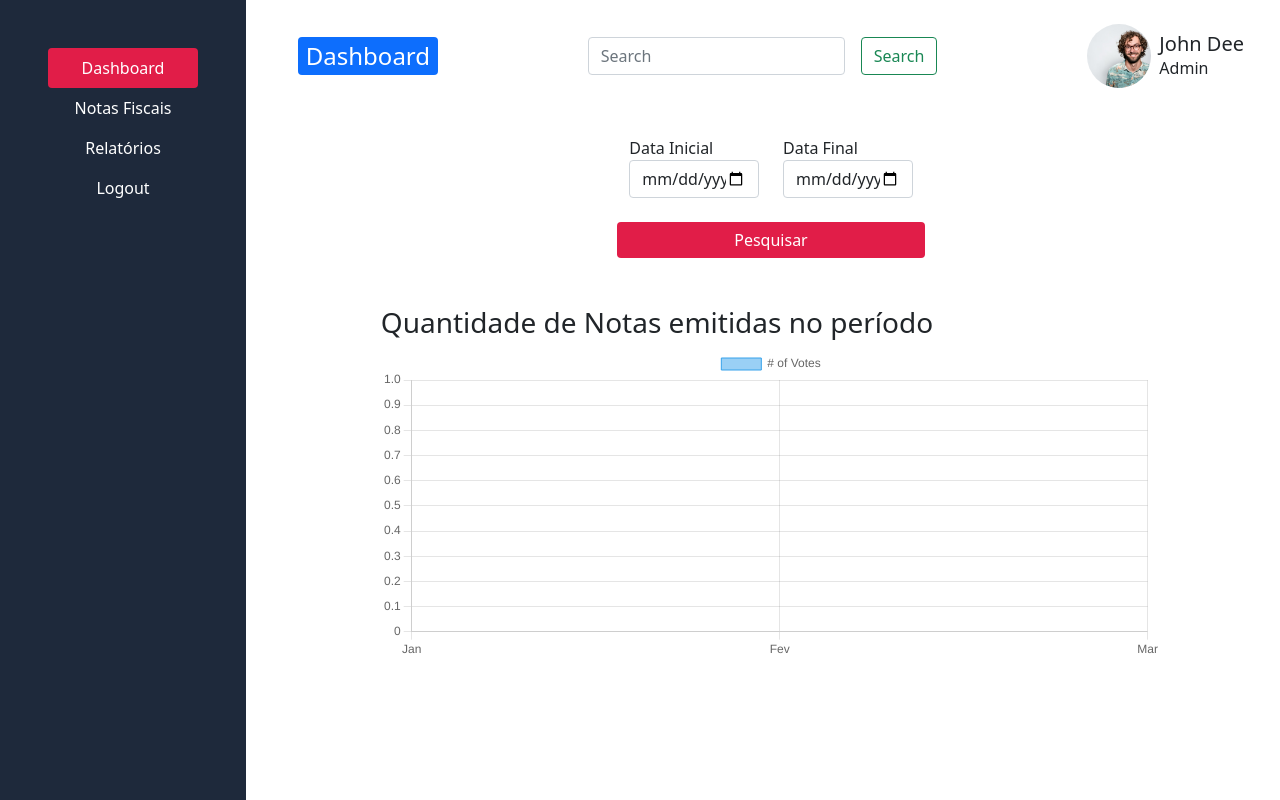
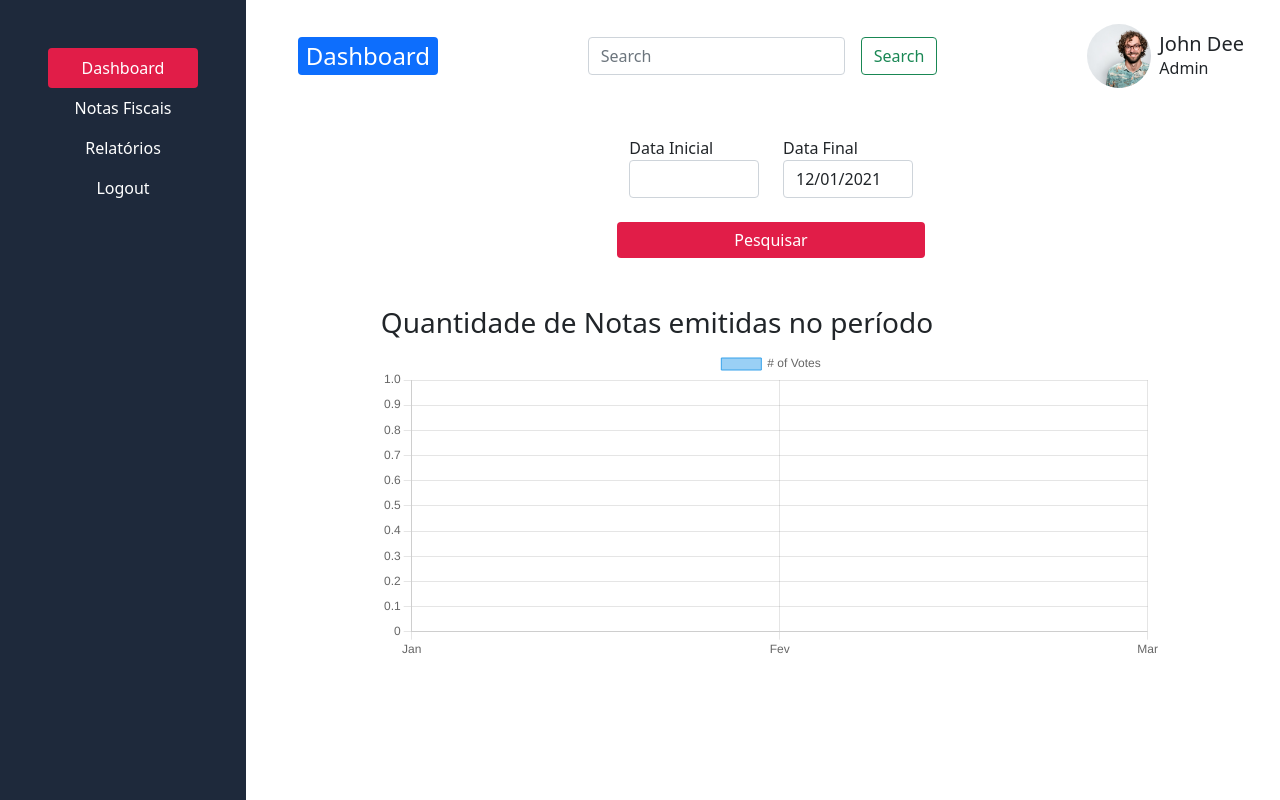
Before and after one commit to dezoliveira/myadmin, a plain HTML site: page src/pages/main.html in a window 1280 px wide. Drawn offline with nearby package versions, Linux system fonts and the light colour scheme.

Commit message:
Just one data panel

```diff
--- a/src/pages/main.html
+++ b/src/pages/main.html
@@ -42,11 +42,32 @@
                     </div>
                 </div>
             </div>
+
+            <!-- Data Search -->
+            <div class="container-fluid col-lg-4 col-md-8 col-sm-12 d-flex justify-content-center flex-column">
+                <div class="row d-flex align-items-center justify-content-center">
+                    <div class="row d-flex align-items-center justify-content-center mt-4">
+                        <div class="col-lg-6 col-sm-12">
+                            <label for="start-date">Data Inicial</label>
+                            <input id="start-date" class="form-control" type="text" value=""/>
+                        </div>
+                        <div class="col-lg-6 col-sm-12">
+                            <label for="end-date">Data Final</label>
+                            <input id="end-date" class="form-control" type="text" value="12/01/2021">
+                        </div>
+                    </div>
+                    <div class="btn-group py-4">
+                        <button id="btn-search" class="btn btn-primary">
+                        Pesquisar
+                        </button>
+                    </div>
+                </div>
+            </div>
             <!-- Nav Content -->
             <div class="tab-content" id="v-pills-tabContent">
                 <!-- Dashboard -->
                 <div class="tab-pane fade show active" id="dashboard-content" role="tabpanel" aria-labelledby="v-pills-dashboard-tab">
-                    <div class="container-fluid col-lg-4 col-md-8 col-sm-12 d-flex justify-content-center flex-column">
+                    <!-- <div class="container-fluid col-lg-4 col-md-8 col-sm-12 d-flex justify-content-center flex-column">
                         <div class="row d-flex align-items-center justify-content-center">
                             <div class="row d-flex align-items-center justify-content-center mt-4">
                                 <div class="col-lg-6 col-sm-12">
@@ -64,7 +85,7 @@
                                 </button>
                             </div>
                         </div>
-                    </div>
+                    </div> -->
                     <div class="container-fluid p-4 col-lg-10 col-md-10 col-sm-12 chart-container">
                         <div>
                             <h3>Quantidade de Notas emitidas no período</h3>
@@ -82,7 +103,7 @@
                 </div>
                 <!-- Invoices -->
                 <div class="tab-pane fade" id="v-pills-profile" role="tabpanel" aria-labelledby="v-pills-profile-tab">
-                    <div class="container-fluid col-lg-4 col-md-8 col-sm-12 d-flex justify-content-center flex-column">
+                    <!-- <div class="container-fluid col-lg-4 col-md-8 col-sm-12 d-flex justify-content-center flex-column">
                         <div class="row d-flex align-items-center justify-content-center">
                             <div class="row d-flex align-items-center justify-content-center mt-4">
                                 <div class="col-lg-6 col-sm-12">
@@ -100,7 +121,7 @@
                                 </button>
                             </div>
                         </div>
-                    </div>
+                    </div> -->
                     <div class="container-fluid d-flex flex-column gap-4 col-lg-12 col-md-8 col-sm-12 p-4">
                         <div class="d-flex align-items-center justify-content-around">
                             <span id="date-period">
```
